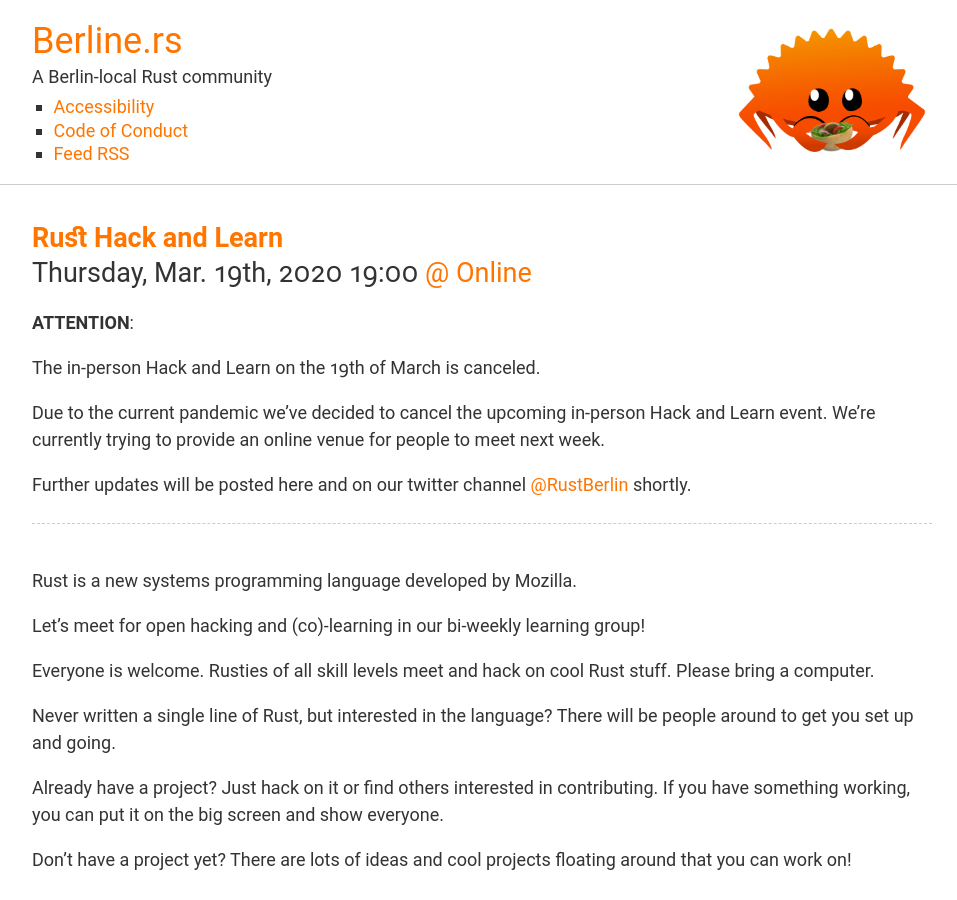
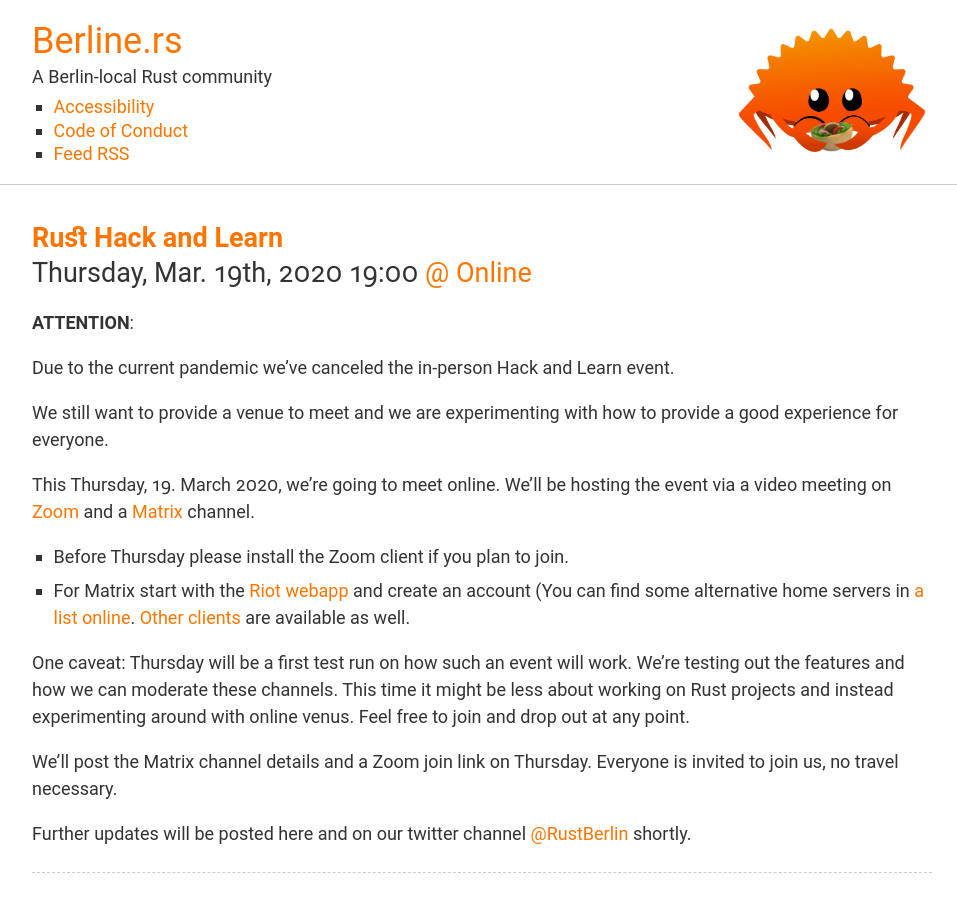
Before and after one commit to berlinrs/berline.rs, a Jekyll site: the page built from _posts/2020-03-19-rust-hack-and-learn.md, in a window 1280 px wide and 900 px high. Shown: the whole window, without its empty margins (158-1115 px from the left). Built offline with Jekyll 4.4.1, drawn with Linux system fonts in a browser that asks for light colours.

Commit message:
Announce online hack'n'learn

```diff
--- a/_posts/2020-03-19-rust-hack-and-learn.md
+++ b/_posts/2020-03-19-rust-hack-and-learn.md
@@ -10,10 +10,28 @@ talks: false
 
 **ATTENTION**:
 
-The in-person Hack and Learn on the 19th of March is canceled.
+Due to the current pandemic we’ve canceled the in-person Hack and Learn event.
 
-Due to the current pandemic we've decided to cancel the upcoming in-person Hack and Learn event.
-We're currently trying to provide an online venue for people to meet next week.
+We still want to provide a venue to meet and we are experimenting with how to provide a good experience for everyone.
+
+This Thursday, 19. March 2020, we're going to meet online.
+We’ll be hosting the event via a video meeting on [Zoom] and a [Matrix] channel.
+
+* Before Thursday please install the Zoom client if you plan to join.
+* For Matrix start with the [Riot webapp][riot] and create an account (You can find some alternative home servers in [a list online](https://www.hello-matrix.net/public_servers.php). [Other clients][matrix-clients] are available as well.
+
+One caveat: Thursday will be a first test run on how such an event will work.
+We're testing out the features and how we can moderate these channels.
+This time it might be less about working on Rust projects and instead experimenting around with online venus.
+Feel free to join and drop out at any point.
+
+We'll post the Matrix channel details and a Zoom join link on Thursday.
+Everyone is invited to join us, no travel necessary.
+
+[Zoom]: https://zoom.us/
+[Matrix]: https://matrix.org/
+[riot]: https://riot.im/app/#/welcome
+[matrix-clients]: https://matrix.org/clients
 
 Further updates will be posted here and on our twitter channel [@RustBerlin](https://twitter.com/RustBerlin) shortly.
 
```
